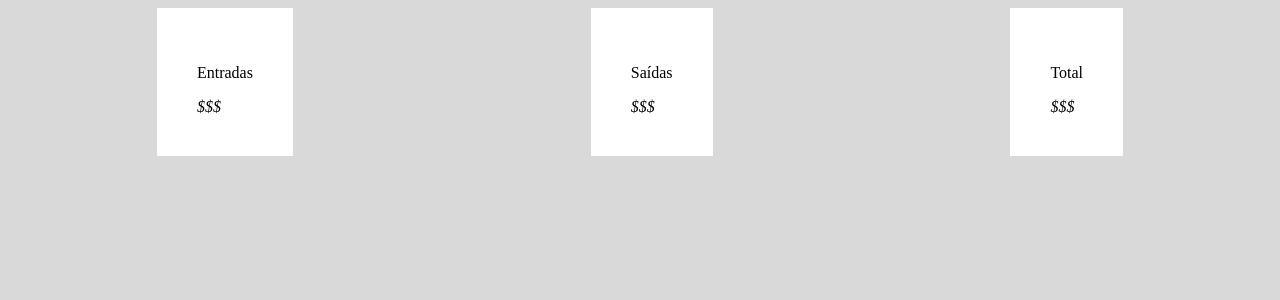
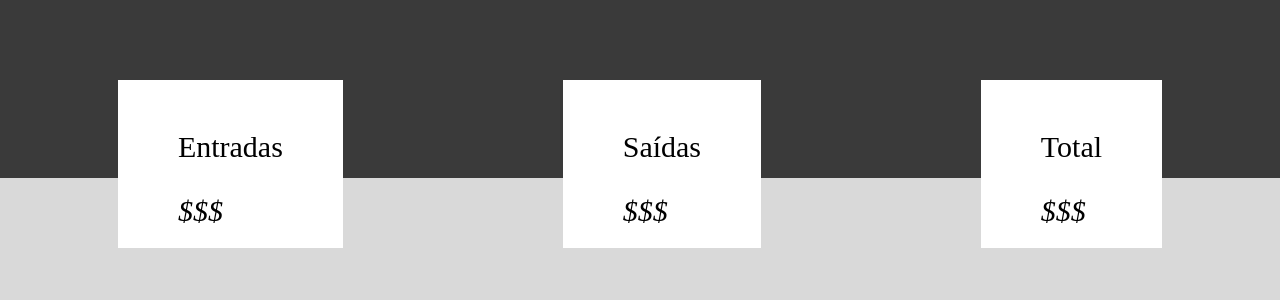
Before and after one commit to luizbsadev/controle-financeiro, an Angular app in the folder front-end/: page / in a window 1280 px wide. Shown: the top 300 px of the page. Built offline with nearby package versions, Linux system fonts and the light colour scheme.

Commit message:
adicionando cores no background

```diff
--- a/front-end/src/app/valores/valores.component.css
+++ b/front-end/src/app/valores/valores.component.css
@@ -1,11 +1,13 @@
 section.itens {
     justify-content: space-around;
     display: flex;
+    margin-top: 10vh;
 }
 
 div.item {
     background-color: #ffffff;
-    padding: 40px;
+    padding: 20px 60px;
+    font-size: 30px;
 }
 
 var{
--- a/front-end/src/styles.css
+++ b/front-end/src/styles.css
@@ -1,4 +1,11 @@
 body {
-     background: #D9D9D9;
+     background: linear-gradient(
+     to bottom,
+     #3A3A3A 0%,
+     #3A3A3A 20%,
+     #D9D9D9 20%,
+     #D9D9D9 100%
+  );
+     height: 100vh;
 
 }
```
